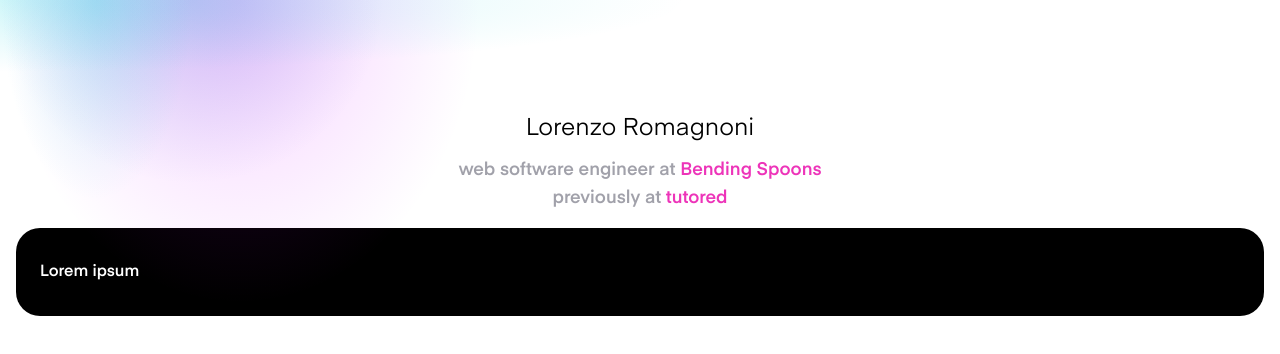
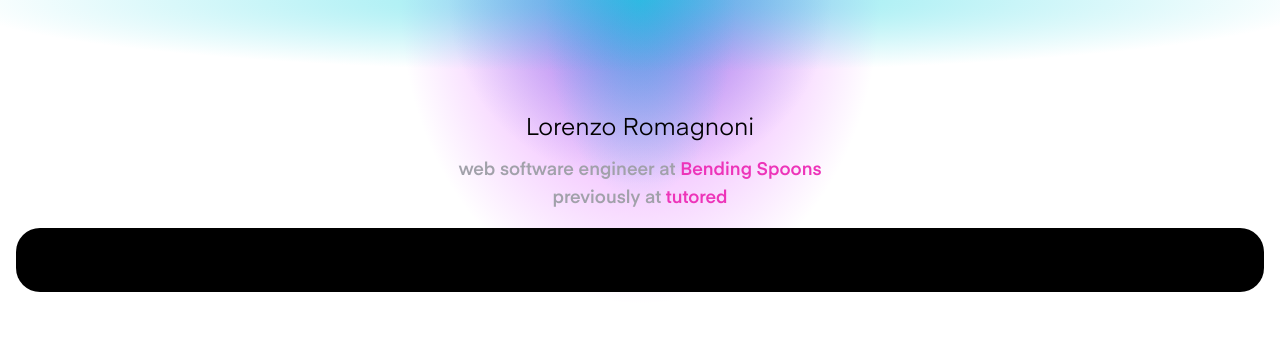
Before and after one commit to loromagnoni/website-2k22, a Next.js app: page / in a window 1280 px wide. Shown: the top 354 px of the page. Built offline with nearby package versions, Linux system fonts and the light colour scheme.

Commit message:
feat: Added components

```diff
--- a/components/card.tsx
+++ b/components/card.tsx
@@ -1,9 +1,9 @@
-type CardProps = { text: string };
+type CardProps = { children: JSX.Element };
 
-export default function Card({ text }: CardProps) {
+export default function Card({ children }: CardProps) {
   return (
-    <div className="font-medium bg-black text-white rounded-3xl py-8 px-6 m-4">
-      {text}
+    <div className=" bg-black text-white rounded-3xl py-8 pl-6 pr-16 m-4">
+      {children}
     </div>
   );
 }
--- a/components/light.tsx
+++ b/components/light.tsx
@@ -1,28 +1,23 @@
 type LightProps = {
   height: number;
   width: number;
-  xTraslation?: string;
+  x?: number;
   r: number;
   g: number;
   b: number;
 };
 
-export default function Light({
-  height,
-  width,
-  r,
-  g,
-  b,
-  xTraslation = "0",
-}: LightProps) {
+export default function Light({ height, width, r, g, b, x = 50 }: LightProps) {
   return (
     <div
       className={`absolute`}
       style={{
-        transform: `translate(${xTraslation},-50%)`,
+        zIndex: -1,
+        transform: "translate(-50%,-50%)",
+        left: `${x}%`,
         height: `${height}rem`,
         width: `${width}rem`,
-        background: `radial-gradient(50% 50% at 50% 50%, rgba(${r}, ${g}, ${b}, 0.2) 0%, rgba(255, 255, 255, 0) 100%)`,
+        background: `radial-gradient(50% 50%, rgba(${r}, ${g}, ${b}, 0.5) 0%, rgba(255, 255, 255, 0) 100%)`,
       }}
     ></div>
   );
--- /dev/null
+++ b/components/listCardFiller.tsx
@@ -0,0 +1,20 @@
+type ListCardFillerProps = {
+  title: string;
+  items: { title: string; description: string; url: string }[];
+};
+
+export default function ListCardFiller({ title, items }: ListCardFillerProps) {
+  return (
+    <div>
+      <div className="text-sm  text-zinc-300 tracking-wide mb-4">{title}</div>
+      {items.map((i) => (
+        <div key={i.title}>
+          <div className="font-medium">{i.title}</div>
+          <div className="text-sm" style={{ color: "#ed34b9" }}>
+            {i.description}
+          </div>
+        </div>
+      ))}
+    </div>
+  );
+}
--- /dev/null
+++ b/components/quote.tsx
@@ -0,0 +1,9 @@
+export default function Quote() {
+  return (
+    <div className="font-medium text-sm text-zinc-400 tracking-wide text-center m-10">
+      Beutiful quote, Beutiful quote, Beutiful quote, Beutiful quote, Beutiful
+      quote, Beutiful quote, Beutiful quote, Beutiful quote, Beutiful quote,
+      Beutiful quote,
+    </div>
+  );
+}
--- /dev/null
+++ b/components/socials.tsx
@@ -0,0 +1,5 @@
+export default function Socials() {
+  return (
+    <div className="text-xs font-medium text-center p-8">linkedin * github</div>
+  );
+}
--- /dev/null
+++ b/components/textCardFiller.tsx
@@ -0,0 +1,5 @@
+type TextCardProps = { text: string };
+
+export default function TextCardFiller({ text }: TextCardProps) {
+  return <div className="font-medium text-lg">{text}</div>;
+}
```
Also changed, not shown: hooks/useOnView.ts (added, +24 -0 lines).
